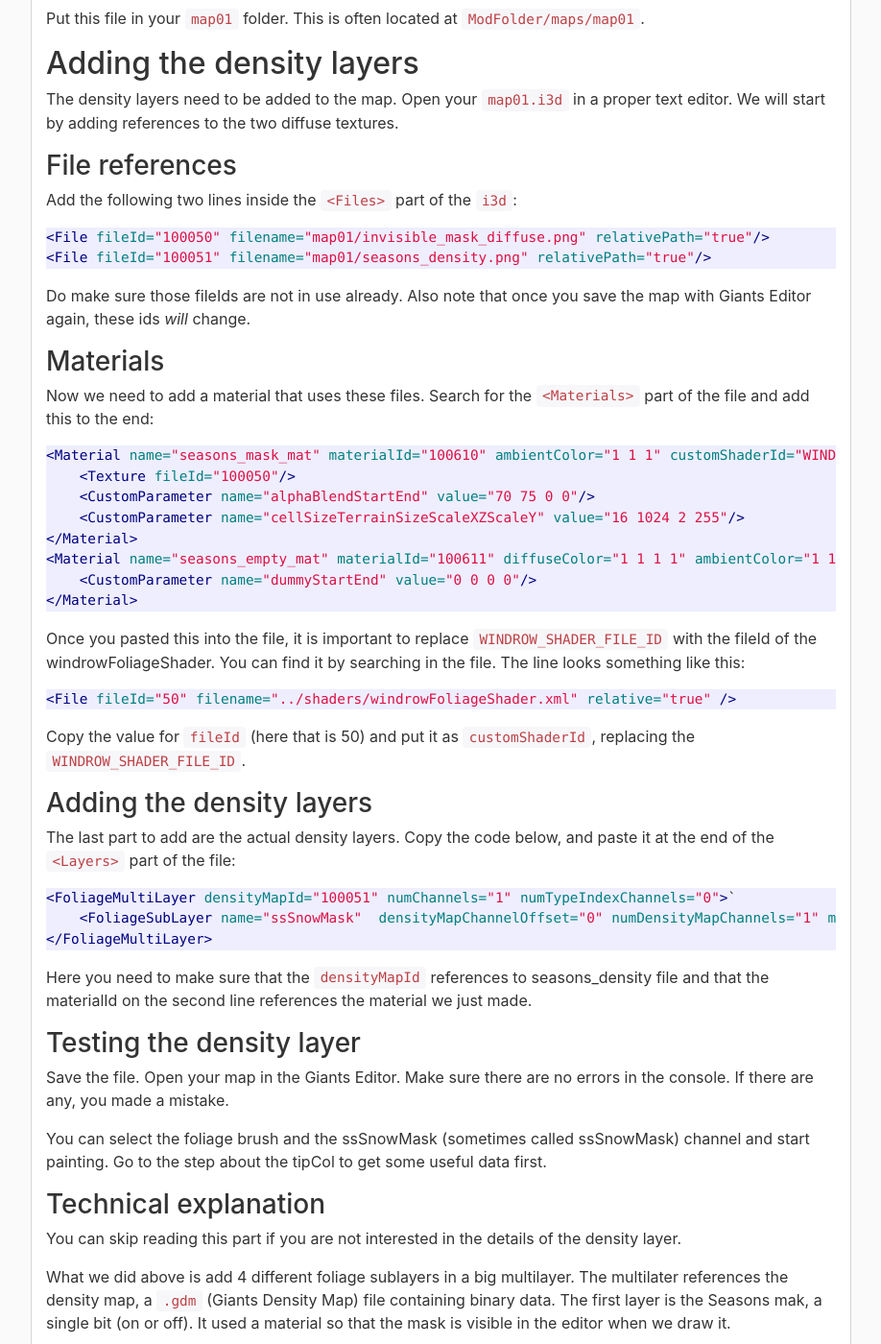
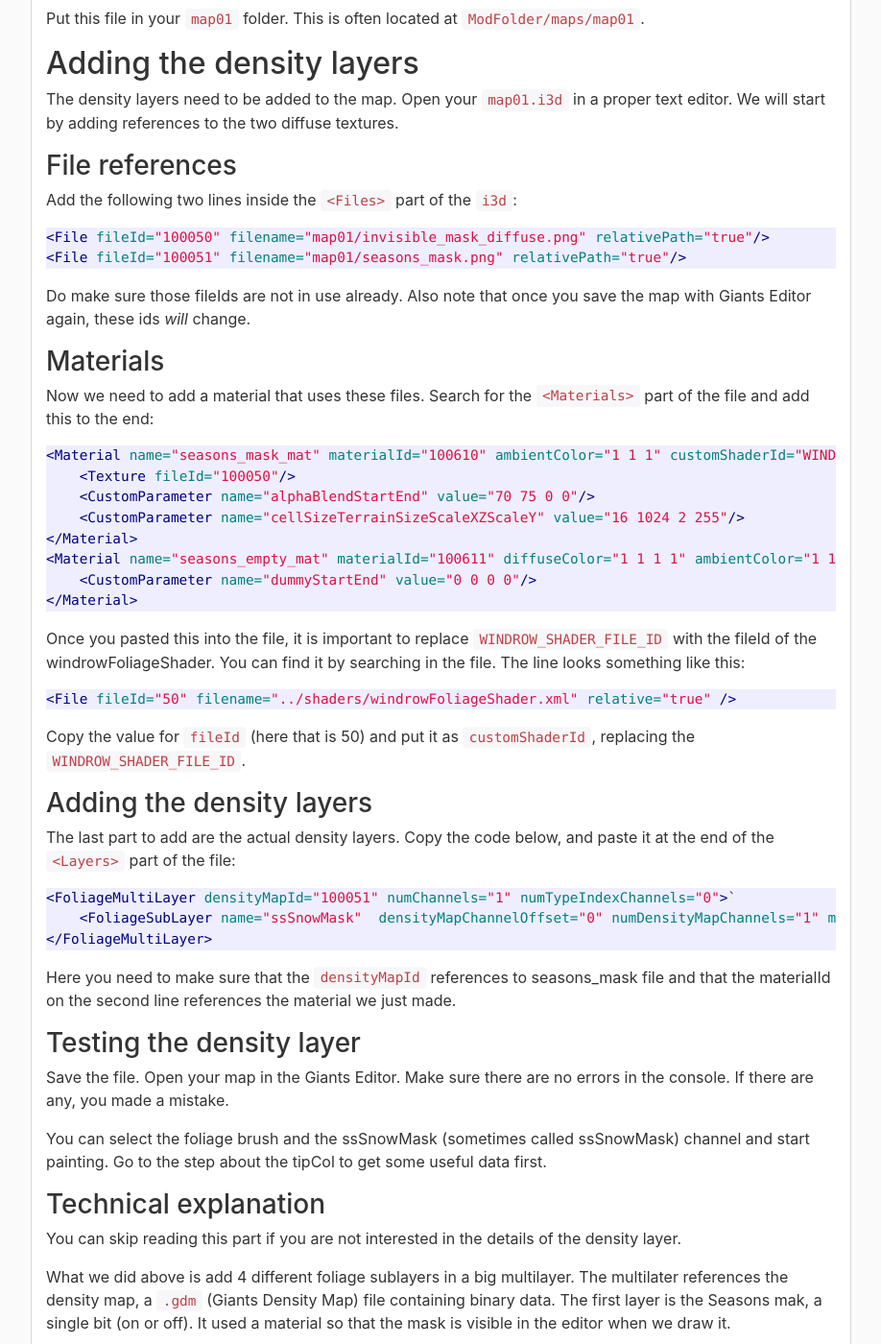
Before and after one commit to RealismusModding/realismusmodding.github.io, a Jekyll site: the page built from mods/seasons/manual/modding/maps/seasons_mask.md, in a window 1280 px wide and 1400 px high, scrolled down 890 px. Shown: the whole window at 96% size, without its empty margins (323-1241 px from the left). Built offline with Jekyll 4.4.1, drawn with Linux system fonts in a browser that asks for light colours; comment, search, counter and statistics services are not loaded; some of the changed text lies outside the part shown.

Commit message:
Rename seasons_density to seasons_mask

````diff
--- a/mods/seasons/manual/modding/maps/seasons_mask.md
+++ b/mods/seasons/manual/modding/maps/seasons_mask.md
@@ -37,7 +37,7 @@ The density layers need to be added to the map. Open your `map01.i3d` in a prope
 Add the following two lines inside the `<Files>` part of the `i3d`:
 ```xml
 <File fileId="100050" filename="map01/invisible_mask_diffuse.png" relativePath="true"/>
-<File fileId="100051" filename="map01/seasons_density.png" relativePath="true"/>
+<File fileId="100051" filename="map01/seasons_mask.png" relativePath="true"/>
 ```
 
 Do make sure those fileIds are not in use already. Also note that once you save the map with Giants Editor again, these ids _will_ change.
@@ -75,7 +75,7 @@ The last part to add are the actual density layers. Copy the code below, and pas
 </FoliageMultiLayer>
 ```
 
-Here you need to make sure that the `densityMapId` references to seasons_density file and that the materialId on the second line references the material we just made.
+Here you need to make sure that the `densityMapId` references to seasons_mask file and that the materialId on the second line references the material we just made.
 
 
 ### Testing the density layer
@@ -99,7 +99,7 @@ As snow is also a material, it should not fall in any spot where you can't pick
 You can leverage the automatically generated tipCol by using it as a basis for your mask.
 
 Use the GRLE converter from GDN to convert the `tipColInfoLayer.grle` to a PNG file. A readme file is inside the download. You can drag-and-drop the grle file on top of the convert.cmd.
-Rename the generated file from `tipColInfoLayer.png` to `seasons_density.png` and remove the Seasons gdm file.
+Rename the generated file from `tipColInfoLayer.png` to `seasons_mask.png` and remove the Seasons gdm file.
 
 Open your map in the Giants Editor and save it.
 
````
